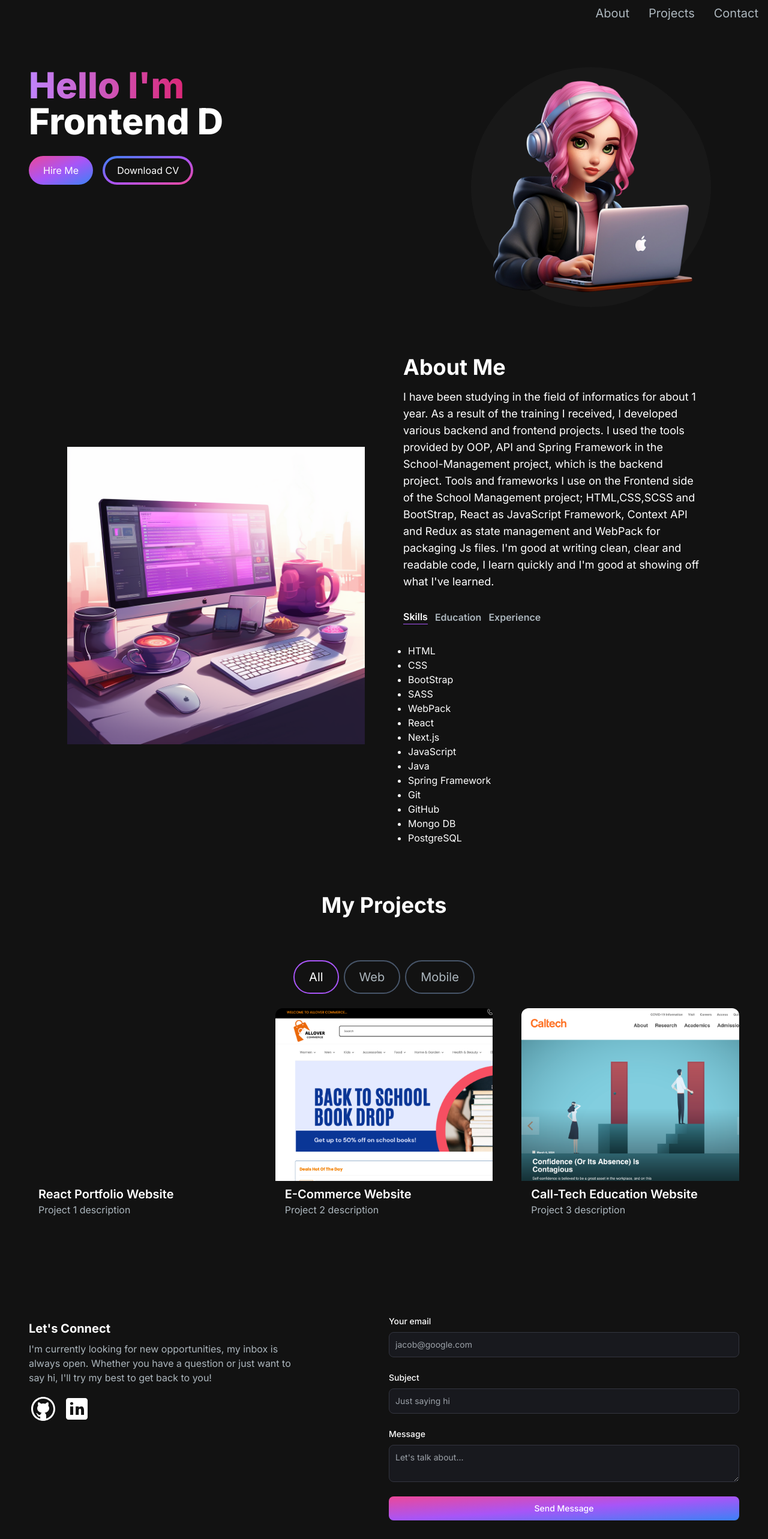
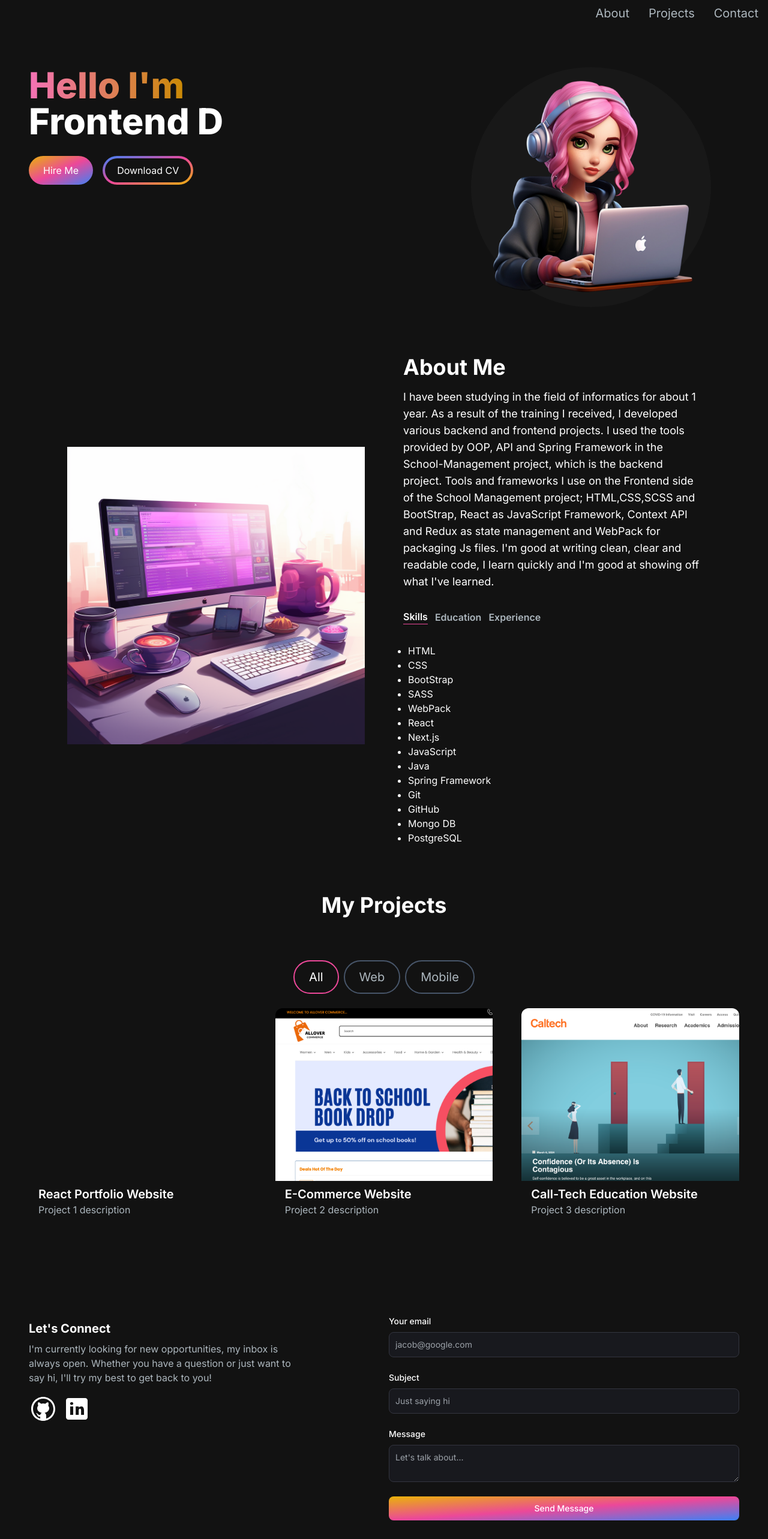
Before and after one commit to esraarnusaslan/My-Portfolio, a Next.js app: page / in a window 1280 px wide. Shown: the top 2566 px of the page at 60% size. Built offline with nearby package versions, Linux system fonts and the light colour scheme.

Commit message:
"updated"

```diff
--- a/package.json
+++ b/package.json
@@ -13,6 +13,7 @@
     "framer-motion": "^11.0.12",
     "next": "14.1.3",
     "react": "^18",
+    "react-animated-numbers": "^0.18.0",
     "react-dom": "^18",
     "react-type-animation": "^3.2.0",
     "resend": "^3.2.0"
--- a/src/app/components/EmailSection.jsx
+++ b/src/app/components/EmailSection.jsx
@@ -113,7 +113,7 @@ const EmailSection = () => {
                         </div>
                         <button
                             type="submit"
-                            className="bg-gradient-to-br from-pink-500 via-purple-500 to-blue-500 text-white font-medium rounded-lg text-sm px-5 py-2.5 text-center"
+                            className="bg-gradient-to-br from-secondary-500 via-primary-500 to-blue-500 text-white font-medium rounded-lg text-sm px-5 py-2.5 text-center"
                         >
                             Send Message
                         </button>
--- a/src/app/components/HeroSection.jsx
+++ b/src/app/components/HeroSection.jsx
@@ -9,7 +9,7 @@ const HeroSection = () => {
             <div className="grid grid-cols-1 sm:grid-cols-12">
                 <div className="col-span-7 sm:text-left">
                     <h1 className="text-white mb-4 text-4xl sm:text-5xl lg:text-6xl font-extrabold">
-                        <span className="text-transparent bg-clip-text bg-gradient-to-r from-purple-400 to-pink-600">
+                        <span className="text-transparent bg-clip-text bg-gradient-to-r from-primary-400 to-secondary-600">
                             Hello I'm
                         </span>
                         <br></br>
@@ -31,10 +31,10 @@ const HeroSection = () => {
                     </h1>
 
                     <div>
-                        <button className="px-6 py-3 w-full sm:w-fit rounded-full mr-4 bg-gradient-to-br from-pink-500 via-purple-500 to-blue-500 text-white">
+                        <button className="px-6 py-3 w-full sm:w-fit rounded-full mr-4 bg-gradient-to-br from-secondary-500 via-primary-500 to-blue-500 text-white">
                             Hire Me
                         </button>
-                        <button className="px-1 py-1 w-full sm:w-fit rounded-full bg-gradient-to-br from-blue-500 via-purple-500 to-pink-500 text-white  mt-3 ">
+                        <button className="px-1 py-1 w-full sm:w-fit rounded-full bg-gradient-to-br from-blue-500 via-primary-500 to-secondary-500 text-white  mt-3 ">
                             <span className="block bg-[#121212] hover:bg-slate-800 rounded-full px-5 py-2">
                                 Download CV
                             </span>
--- a/src/app/components/ProjectTag.jsx
+++ b/src/app/components/ProjectTag.jsx
@@ -2,7 +2,7 @@ import React from 'react';
 
 const ProjectTag = ({ name, onClick, isSelected }) => {
     const buttonStyles = isSelected
-        ? 'text-white border-purple-500'
+        ? 'text-white border-primary-500'
         : 'text-[#ADB7BE] border-slate-600 hover:border-white';
     return (
         <button
--- a/src/app/components/TabButton.jsx
+++ b/src/app/components/TabButton.jsx
@@ -2,7 +2,7 @@ import React from 'react';
 
 const TabButton = ({ active, selectTab, children }) => {
     const buttonClasses = active
-        ? 'text-white border-b border-purple-500'
+        ? 'text-white border-b border-primary-500'
         : 'text-[#ADB7BE] ';
 
     return (
--- a/tailwind.config.js
+++ b/tailwind.config.js
@@ -16,8 +16,8 @@ module.exports = {
         },
         colors: {
             ...colors,
-            primary: colors.purple,
-            secondary: colors.pink,
+            primary: colors.pink,
+            secondary: colors.yellow,
         },
     },
     plugins: [],
```
Also changed, not shown: 1 other file (tests, documents, lock files or other folders).
